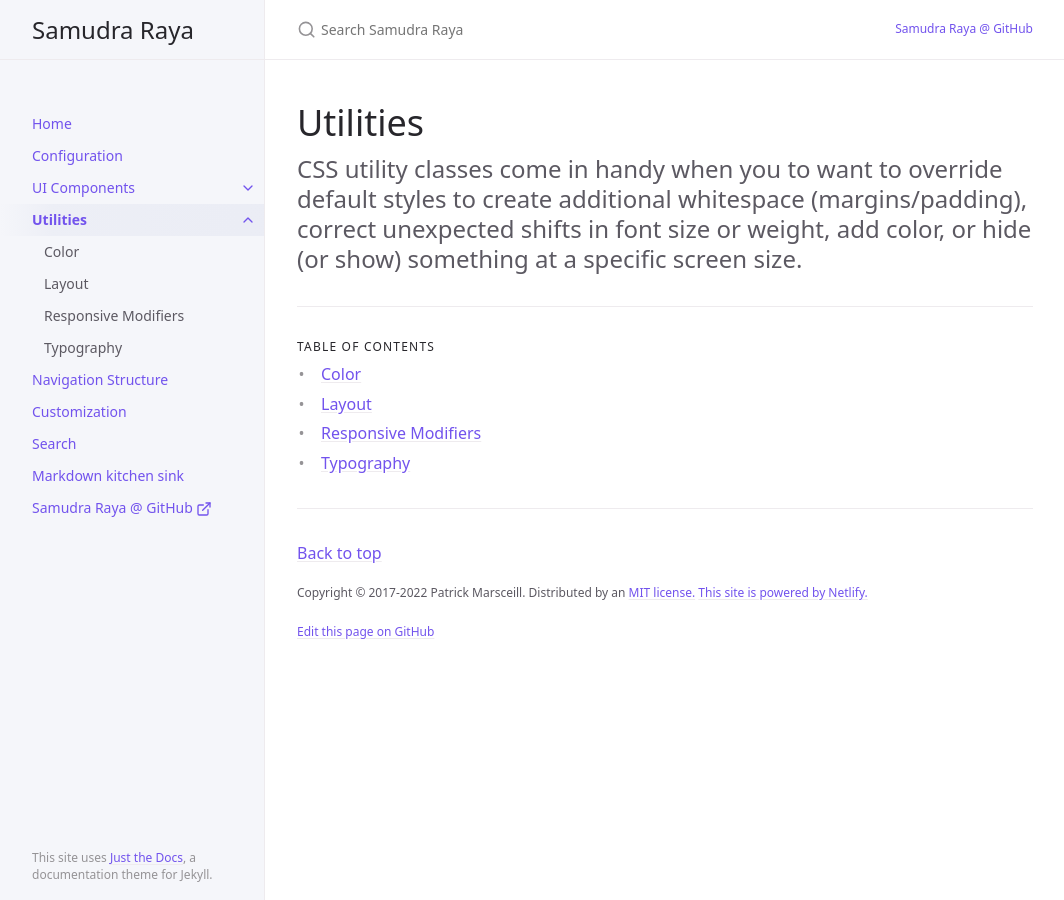
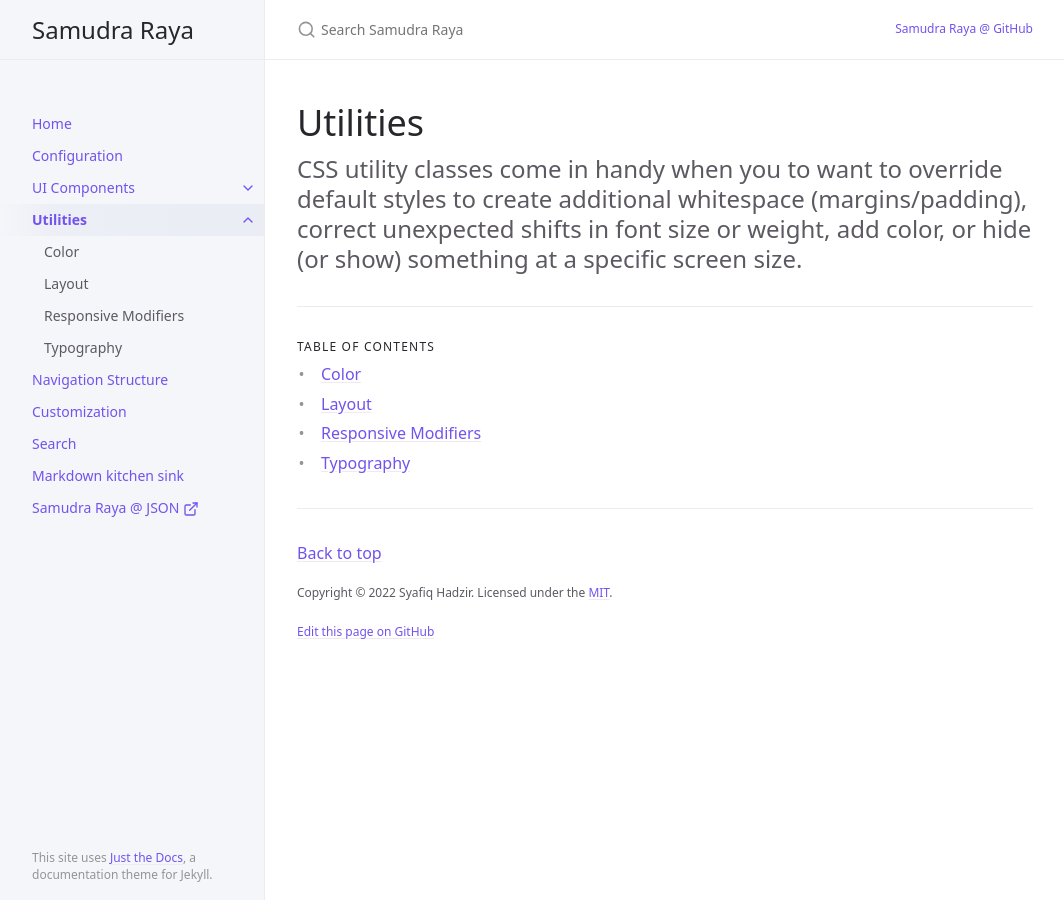
Before and after one commit to samudradev/samudraraya, a Jekyll site: the page built from dictionary/docs/utilities/utilities.md, in a window 1280 px wide. Shown: the whole page, without its empty margins (107-1171 px from the left). Built offline with Jekyll 4.4.1, drawn with Linux system fonts in a browser that asks for light colours.

Commit message:
Update head & footer

```diff
--- a/dictionary/_config.yml
+++ b/dictionary/_config.yml
@@ -16,7 +16,7 @@
 title: Samudra Raya
 description: A modern open-source dictionary for Malay linguists.
 baseurl: "" # the subpath of your site, e.g. /blog
-url: "https://just-the-docs.github.io" # the base hostname & protocol for your site, e.g. http://example.com
+url: "https://samudradev.github.io/samudraraya/" # the base hostname & protocol for your site, e.g. http://example.com
 
 permalink: pretty
 
@@ -79,7 +79,7 @@ search:
 mermaid:
   # Version of mermaid library
   # Pick an available version from https://cdn.jsdelivr.net/npm/mermaid/
-  version: "9.1.6"
+  version: "9.2.0"
   # Put any additional configuration, such as setting the theme, in _includes/mermaid_config.js
   # See also docs/ui-components/code
 
@@ -100,8 +100,8 @@ nav_sort: case_sensitive # Capital letters sorted before lowercase
 
 # External navigation links
 nav_external_links:
-  - title: Samudra Raya @ GitHub
-    url: https://github.com/samudradev/samudraraya
+  - title: Samudra Raya @ JSON
+    url: https://raw.githubusercontent.com/samudradev/samudraraya/main/kamus.json
 
 # Footer content
 # appears at the bottom of every page's main content
@@ -110,7 +110,7 @@ nav_external_links:
 back_to_top: true
 back_to_top_text: "Back to top"
 
-footer_content: 'Copyright &copy; 2017-2022 Patrick Marsceill. Distributed by an <a href="https://github.com/just-the-docs/just-the-docs/tree/main/LICENSE.txt">MIT license.</a> <a href="https://www.netlify.com/">This site is powered by Netlify.</a>'
+footer_content: 'Copyright &copy; 2022 Syafiq Hadzir. Licensed under the <a href="https://opensource.org/licenses/MIT">MIT</a>.'
 
 # Footer last edited timestamp
 last_edit_timestamp: true # show or hide edit time - page must have `last_modified_date` defined in the frontmatter
@@ -120,7 +120,7 @@ last_edit_time_format: "%b %e %Y at %I:%M %p" # uses ruby's time format: https:/
 gh_edit_link: true # show or hide edit this page link
 gh_edit_link_text: "Edit this page on GitHub"
 gh_edit_repository: "https://github.com/samudradev/samudraraya" # the github URL for your repo
-gh_edit_branch: "main" # the branch that your docs is served from
+gh_edit_branch: "kamus/dictionary" # the branch that your docs is served from
 # gh_edit_source: docs # the source that your files originate from
 gh_edit_view_mode: "tree" # "tree" or "edit" if you want the user to jump into the editor immediately
 
@@ -144,11 +144,6 @@ callouts:
     title: Warning
     color: red
 
-# Google Analytics Tracking (optional)
-# e.g, UA-1234567-89
-ga_tracking: UA-2709176-10
-ga_tracking_anonymize_ip: true # Use GDPR compliant Google Analytics settings (true/nil by default)
-
 plugins:
   - jekyll-seo-tag
 
--- a/dictionary/_includes/favicon.html
+++ b/dictionary/_includes/favicon.html
@@ -1 +1 @@
-<link rel="shortcut icon" href="{{ 'favicon.ico' | relative_url }}" type="image/x-icon">
+<link rel="shortcut icon" href="{{ 'favicon.ico' | relative_url }}" type="image/x-icon" />
--- a/dictionary/_includes/footer_custom.html
+++ b/dictionary/_includes/footer_custom.html
@@ -1,3 +1,3 @@
 {%- if site.footer_content -%}
-  <p class="text-small text-grey-dk-100 mb-0">{{ site.footer_content }}</p>
+<p class="text-small text-grey-dk-100 mb-0">{{ site.footer_content }}</p>
 {%- endif -%}
--- a/dictionary/_includes/head.html
+++ b/dictionary/_includes/head.html
@@ -14,17 +14,15 @@
 
   <link rel="stylesheet" href="{{ '/assets/css/just-the-docs-default.css' | relative_url }}">
 
-  {% if site.ga_tracking != nil %}
-    <script async src="https://www.googletagmanager.com/gtag/js?id={{ site.ga_tracking }}"></script>
+  <!-- Google tag (gtag.js) -->
+  <script async src="https://www.googletagmanager.com/gtag/js?id=UA-102964710-6"></script>
   <script>
     window.dataLayer = window.dataLayer || [];
-      function gtag(){dataLayer.push(arguments);}
+    function gtag() { dataLayer.push(arguments); }
     gtag('js', new Date());
 
-      gtag('config', '{{ site.ga_tracking }}'{% unless site.ga_tracking_anonymize_ip == nil %}, { 'anonymize_ip': true }{% endunless %});
+    gtag('config', 'UA-102964710-6');
   </script>
-
-  {% endif %}
 
   {% if site.search_enabled != false %}
   <script src="{{ '/assets/js/vendor/lunr.min.js' | relative_url }}"></script>
```
Lines whose indentation alone changed are shown as unchanged.
